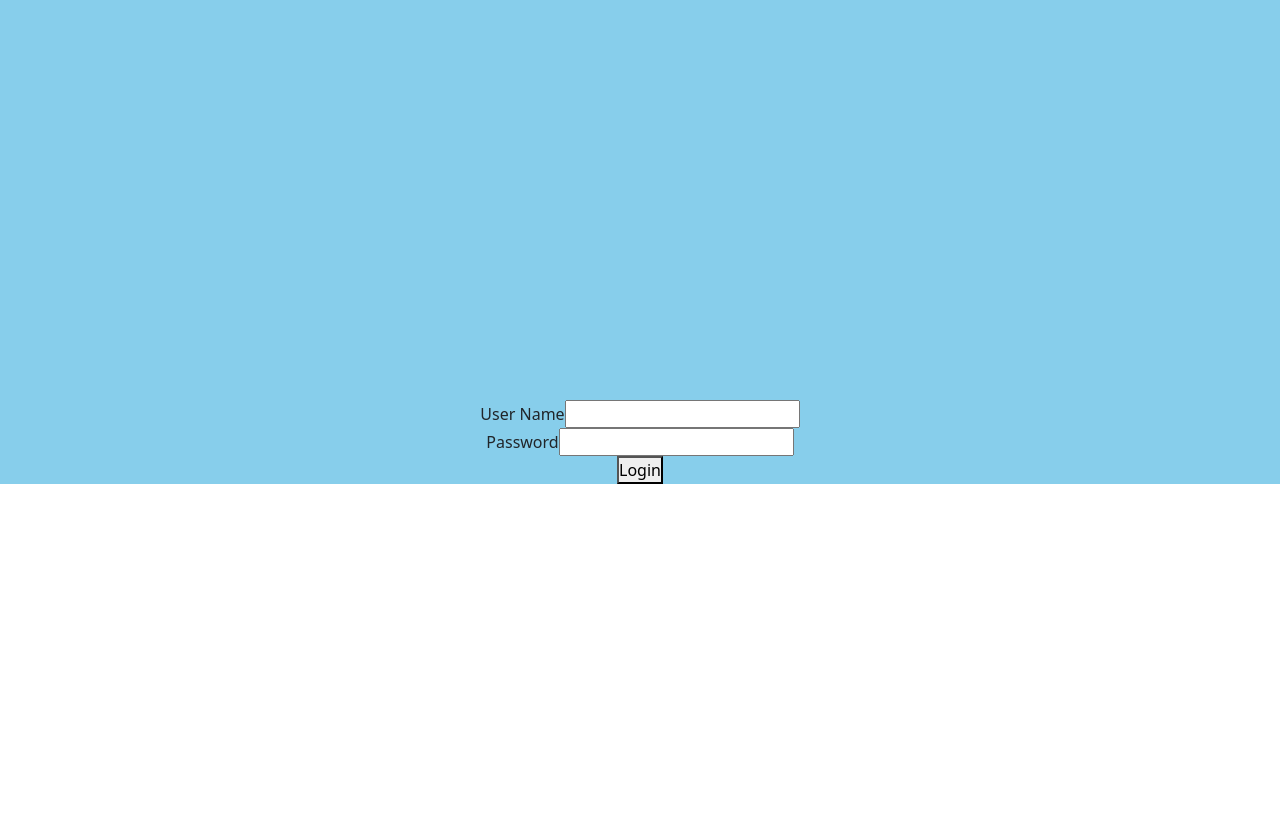
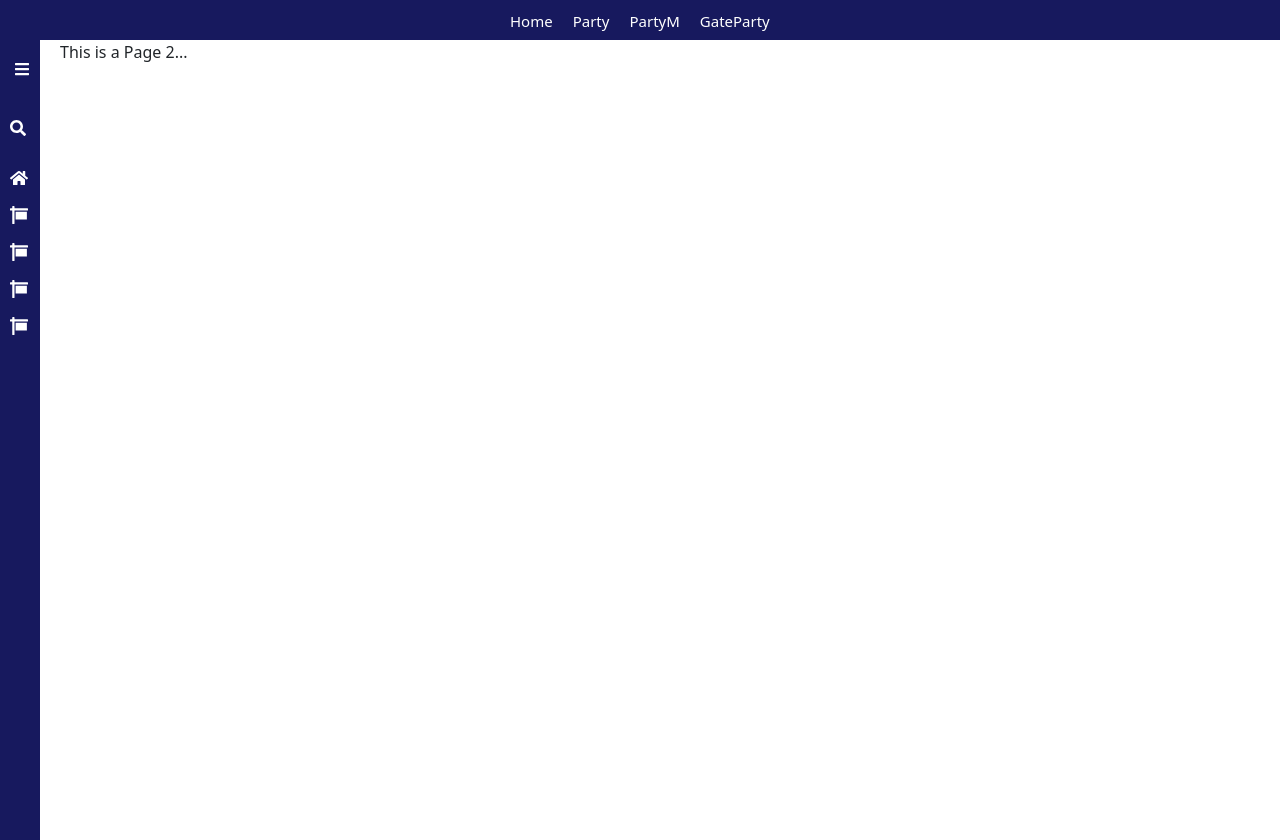
Before and after one commit to MubasharMurtza/ReactPro, a React (Create React App) app: page /page2 in a window 1280 px wide. Before the commit the page ends 800 px from the top, so only its background shows below. Built offline with nearby package versions, Linux system fonts and the light colour scheme.

Commit message:
Working on

```diff
--- a/src/App.js
+++ b/src/App.js
@@ -7,8 +7,8 @@ import BasicForm from "./Components/BasicForm";
 function App() {
   return (
     <>
-      {/* <NavbarLink /> */}
-      <BasicForm />
+      <NavbarLink />
+      {/* <BasicForm /> */}
     </>
   );
 }
--- a/src/Components/BasicForm.js
+++ b/src/Components/BasicForm.js
@@ -1,26 +1,17 @@
-import React, { useState } from "react";
-import "../index.css"
+import React, { useState } from 'react'
 
 function BasicForm() {
-    const [user, setuser] = useState("")
-    const [pass, setPass] = useState("")
+
+  const [count, setCount] = useState(0)
+    const counting = () => {
+      setCount(count + 1)
+    }
   return (
-    <>
-      <div className="background">
-        <form action="">
-          <div>
-            <label>User Name</label>
-            <input type="text" name="userName" id="userName" autoComplete="off" value={user} onChange={(e) => setuser(e.target.value)} />
-          </div>
-          <div>
-            <label>Password</label>
-            <input type="password" name="password" id="password" autoComplete="off" value={pass} onChange={(e) => setPass(e.target.value)} />
-          </div>
-          <button type="submit">Login</button>
-        </form>
-      </div>
-    </>
-  );
+    <div>
+      <label>{count}</label>
+      <button onClick={counting}>Click then Count</button>
+    </div>
+  )
 }
 
-export default BasicForm;
+export default BasicForm
--- a/src/Components/Nav/Sidebar.js
+++ b/src/Components/Nav/Sidebar.js
@@ -9,12 +9,12 @@ import SubArr from "./SubArr";
 const dataArray = [
   {
     path: "/page1",
-    name: "Software1",
+    name: "Scale Software",
     icon: <FaHome />,
     subArray: [
       {
         path: "/page1",
-        name: "Page1",
+        name: "Party",
         icon: <FaHome />,
       },
       {
```
Also changed, not shown: src/Components/CountFunction.js (added).
